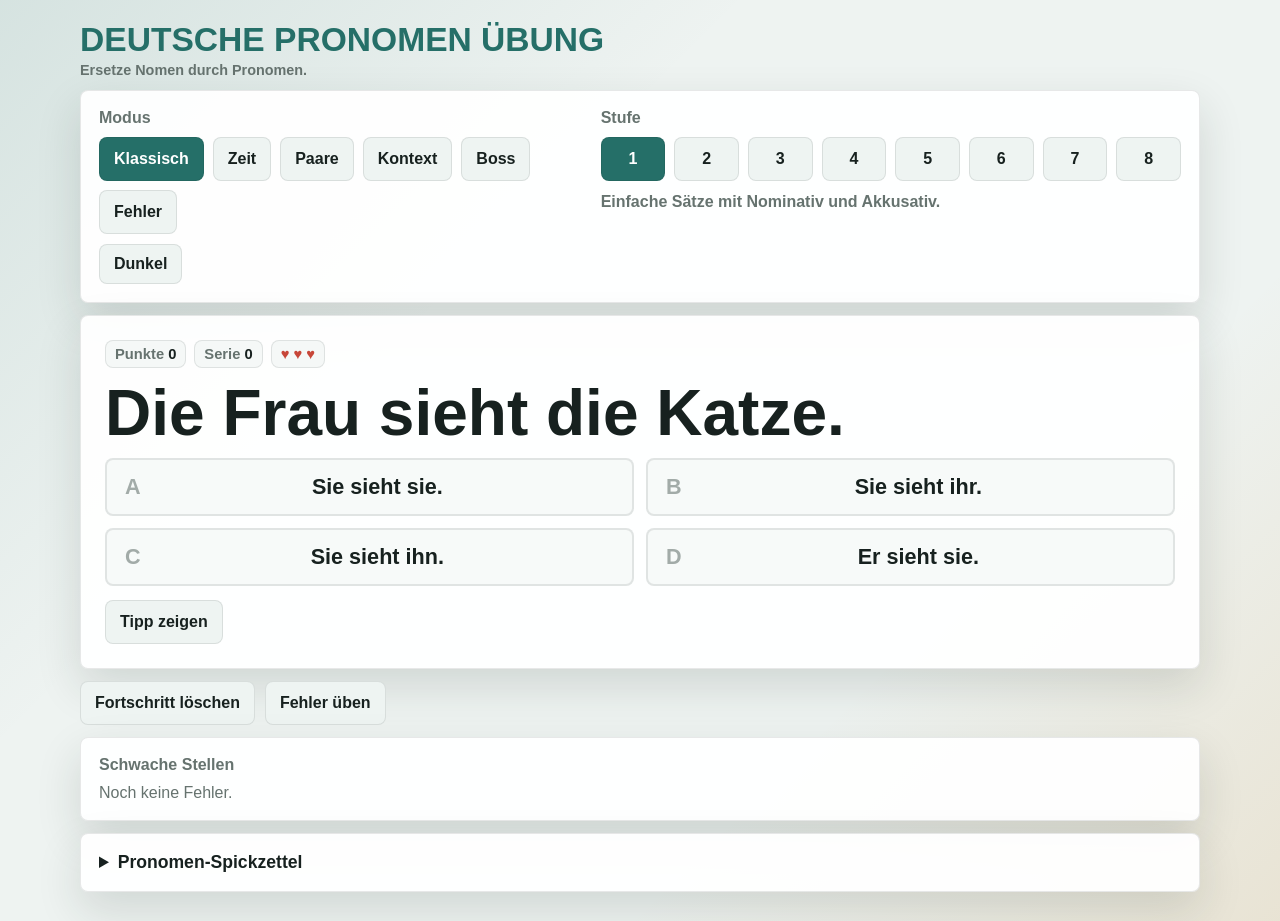
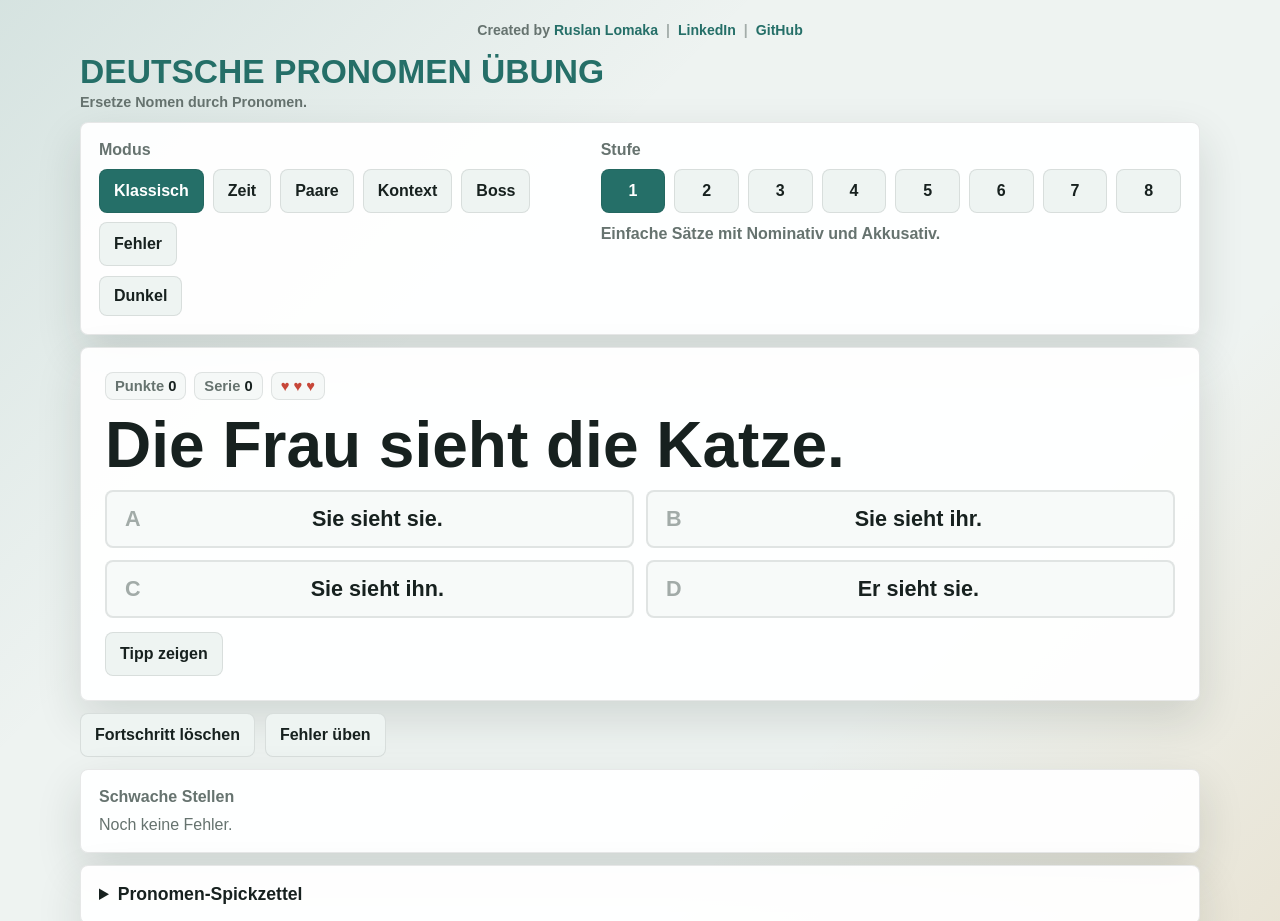
Before and after one commit to RuslanLomaka/pronomen, a plain HTML site: page index.html in a window 1280 px wide. Shown: the top 921 px of the page. Drawn offline with Linux system fonts and the light colour scheme.

Commit message:
Add portfolio links to header

```diff
--- a/index.html
+++ b/index.html
@@ -8,6 +8,14 @@
 </head>
 <body>
   <div class="app-shell">
+    <div class="credits-top">
+      <span>Created by <a href="https://work.ruslanlomaka.org" target="_blank" rel="noopener">Ruslan Lomaka</a></span>
+      <span class="credits-separator">|</span>
+      <a href="https://www.linkedin.com/in/ruslan-lomaka/" target="_blank" rel="noopener">LinkedIn</a>
+      <span class="credits-separator">|</span>
+      <a href="https://github.com/RuslanLomaka/pronomen" target="_blank" rel="noopener">GitHub</a>
+    </div>
+
     <header class="app-title">
       <p>DEUTSCHE PRONOMEN ÜBUNG</p>
       <span>Ersetze Nomen durch Pronomen.</span>
--- a/styles.css
+++ b/styles.css
@@ -75,6 +75,32 @@ button {
   width: min(1120px, calc(100% - 28px));
   margin: 0 auto;
   padding: 22px 0 36px;
+}
+
+.credits-top {
+  display: flex;
+  flex-wrap: wrap;
+  justify-content: center;
+  align-items: center;
+  gap: 8px;
+  margin-bottom: 16px;
+  color: var(--muted);
+  font-size: 0.88rem;
+  font-weight: 800;
+}
+
+.credits-top a {
+  color: var(--accent);
+  text-decoration: none;
+}
+
+.credits-top a:hover {
+  text-decoration: underline;
+}
+
+.credits-separator {
+  color: var(--muted);
+  opacity: 0.55;
 }
 
 .controls-disclosure,
```
